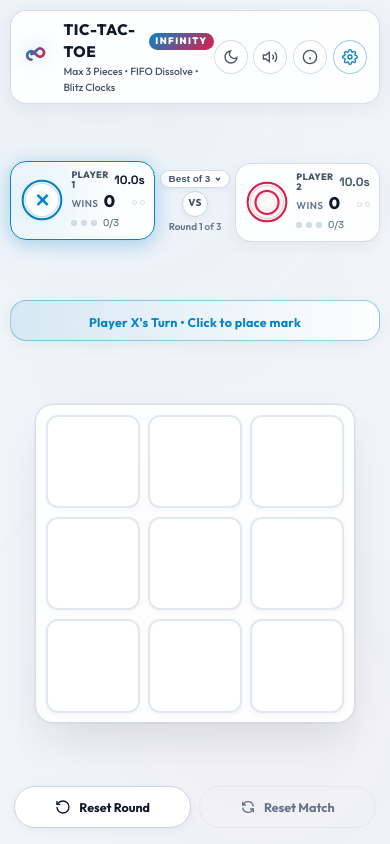
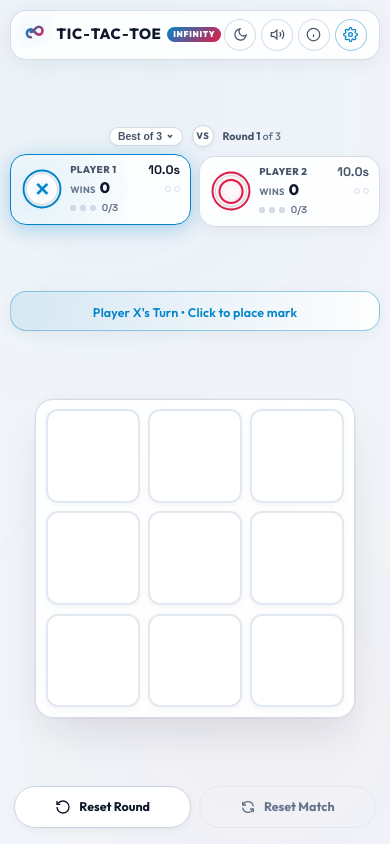
Before and after one commit to Privatedash/TicTacToe, a website: page index.html in a window 390 px wide. Drawn offline with Linux system fonts and the light colour scheme.

Commit message:
fix(mobile): resolve alignment issues, simplify header and streamline player card layout

```diff
--- a/css/style.css
+++ b/css/style.css
@@ -283,6 +283,14 @@ html, body {
   align-items: center;
   gap: 0.5rem;
   color: var(--text-main);
+  white-space: nowrap;
+  hyphens: none;
+  -webkit-hyphens: none;
+}
+
+.title-text {
+  white-space: nowrap;
+  letter-spacing: inherit;
 }
 
 .badge-infinity {
@@ -1875,67 +1883,164 @@ html, body {
     justify-content: space-between;
   }
 
-  /* Header */
+  /* Header: Sleek, compact 1-row layout with zero word wrapping */
   .app-header {
-    padding: 0.5rem 0.75rem;
+    padding: 0.45rem 0.75rem;
+    min-height: 50px;
     border-radius: var(--radius-md);
+    display: flex;
+    align-items: center;
+    justify-content: space-between;
+    width: 100%;
+  }
+
+  .logo-group {
+    display: flex;
+    align-items: center;
+    gap: 0.45rem;
+    min-width: 0;
+    flex-shrink: 1;
   }
 
   .logo-icon svg {
-    width: 28px;
-    height: 28px;
+    width: 26px;
+    height: 26px;
+    flex-shrink: 0;
+  }
+
+  .logo-text {
+    display: flex;
+    flex-direction: column;
+    min-width: 0;
   }
 
   .app-title {
-    font-size: 0.95rem;
+    font-size: clamp(0.82rem, 3.8vw, 0.98rem);
     gap: 0.35rem;
+    white-space: nowrap;
+    hyphens: none;
+    -webkit-hyphens: none;
+  }
+
+  .title-text {
+    white-space: nowrap;
   }
 
   .badge-infinity {
+    font-size: 0.52rem;
+    padding: 0.1rem 0.38rem;
+    letter-spacing: 0.08em;
+    white-space: nowrap;
+    flex-shrink: 0;
+  }
+
+  /* Subtitle hidden on mobile to eliminate visual clutter */
+  .app-subtitle {
+    display: none !important;
+  }
+
+  .header-actions {
+    display: flex;
+    align-items: center;
+    gap: 0.3rem;
+    flex-shrink: 0;
+  }
+
+  .icon-btn {
+    width: 32px;
+    height: 32px;
+    min-width: 32px;
+  }
+
+  .icon {
+    width: 15px;
+    height: 15px;
+  }
+
+  /* Players Section: Clean 2-column grid with centered match meta bar */
+  .players-section {
+    display: grid;
+    grid-template-columns: 1fr 1fr;
+    grid-template-areas:
+      "meta meta"
+      "card-x card-o";
+    gap: 0.45rem 0.55rem;
+    width: 100%;
+    align-items: stretch;
+  }
+
+  /* Match Meta Bar (Format + VS + Round) */
+  .versus-divider {
+    grid-area: meta;
+    display: flex;
+    flex-direction: row;
+    align-items: center;
+    justify-content: center;
+    gap: 0.55rem;
+    padding: 0.1rem 0;
+    width: 100%;
+  }
+
+  .format-pill-btn {
+    padding: 0.18rem 0.5rem;
+    font-size: 0.65rem;
+    font-weight: 700;
+    gap: 0.25rem;
+    white-space: nowrap;
+  }
+
+  .pill-chevron {
+    width: 8px;
+    height: 8px;
+  }
+
+  .vs-circle {
+    width: 22px;
+    height: 22px;
+    min-width: 22px;
     font-size: 0.58rem;
-    padding: 0.12rem 0.4rem;
-  }
-
-  .app-subtitle {
-    font-size: 0.65rem;
-    letter-spacing: 0;
-  }
-
-  .header-actions {
-    gap: 0.35rem;
-  }
-
-  .icon-btn {
-    width: 34px;
-    height: 34px;
-    min-width: 34px;
-  }
-
-  .icon {
-    width: 16px;
-    height: 16px;
-  }
-
-  /* Players Section */
-  .players-section {
-    gap: 0.35rem;
-  }
-
+    font-weight: 800;
+  }
+
+  .round-counter {
+    font-size: 0.68rem;
+    font-weight: 700;
+    color: var(--text-muted);
+    white-space: nowrap;
+  }
+
+  #player-card-x {
+    grid-area: card-x;
+  }
+
+  #player-card-o {
+    grid-area: card-o;
+  }
+
+  /* Player Card: Generous width, no text wrapping, symmetrical layout */
   .player-card {
-    padding: 0.5rem 0.55rem;
+    padding: 0.5rem 0.6rem;
     gap: 0.45rem;
     border-radius: var(--radius-md);
+    box-sizing: border-box;
+    min-width: 0;
+    width: 100%;
+    display: flex;
+    align-items: center;
   }
 
   .player-avatar-wrap {
-    width: 44px;
-    height: 44px;
+    width: 42px;
+    height: 42px;
+    min-width: 42px;
+    flex-shrink: 0;
   }
 
   .player-avatar {
-    width: 34px;
-    height: 34px;
+    width: 32px;
+    height: 32px;
     font-size: 1.15rem;
+    font-weight: 900;
   }
 
   .timer-ring-bg,
@@ -1944,92 +2049,115 @@ html, body {
   }
 
   .player-info {
-    gap: 0.15rem;
+    flex: 1;
+    min-width: 0;
+    display: flex;
+    flex-direction: column;
+    gap: 0.18rem;
   }
 
   .player-name-row {
-    line-height: 1.1;
+    display: flex;
+    align-items: center;
+    justify-content: space-between;
+    gap: 0.25rem;
+    width: 100%;
+    white-space: nowrap;
+    line-height: 1.15;
   }
 
   .player-badge {
+    font-size: 0.62rem;
+    font-weight: 800;
+    letter-spacing: 0.04em;
+    white-space: nowrap;
+    overflow: hidden;
+    text-overflow: ellipsis;
+  }
+
+  .timer-val {
+    font-size: 0.78rem;
+    font-weight: 700;
+    font-family: var(--font-mono);
+    white-space: nowrap;
+    flex-shrink: 0;
+  }
+
+  .player-score-row {
+    display: flex;
+    align-items: center;
+    justify-content: space-between;
+    gap: 0.25rem;
+    width: 100%;
+  }
+
+  .score-main-group {
+    display: flex;
+    align-items: baseline;
+    gap: 0.25rem;
+    white-space: nowrap;
+  }
+
+  .score-label {
     font-size: 0.58rem;
+    font-weight: 700;
+    color: var(--text-dim);
+    text-transform: uppercase;
     letter-spacing: 0.04em;
   }
 
-  .timer-val {
-    font-size: 0.75rem;
-  }
-
-  .player-score-row {
-    gap: 0.35rem;
-  }
-
-  .score-label {
-    font-size: 0.62rem;
-  }
-
   .score-val {
-    font-size: 1.05rem;
+    font-size: 0.95rem;
+    font-weight: 800;
+    line-height: 1;
+    color: var(--text-main);
   }
 
   .match-dots {
+    display: flex;
+    align-items: center;
     gap: 3px;
+    flex-shrink: 0;
   }
 
   .match-dot {
-    width: 5px;
-    height: 5px;
+    width: 6px;
+    height: 6px;
     border-width: 1px;
   }
 
   .piece-slots {
+    display: flex;
+    align-items: center;
     gap: 0.25rem;
-    margin-top: 0.1rem;
+    margin-top: 0.05rem;
+    width: 100%;
   }
 
   .slot-dot {
     width: 6px;
     height: 6px;
+    border-radius: 50%;
+    flex-shrink: 0;
   }
 
   .slot-label {
     font-size: 0.62rem;
+    font-family: var(--font-mono);
+    font-weight: 600;
+    color: var(--text-dim);
     margin-left: 0.1rem;
-  }
-
-  /* Versus Divider */
-  .versus-divider {
-    gap: 0.2rem;
-  }
-
-  .format-pill-btn {
-    padding: 0.15rem 0.45rem;
-    font-size: 0.62rem;
-    gap: 0.2rem;
-  }
-
-  .pill-chevron {
-    width: 8px;
-    height: 8px;
-  }
-
-  .vs-circle {
-    width: 26px;
-    height: 26px;
-    font-size: 0.62rem;
-  }
-
-  .round-counter {
-    font-size: 0.62rem;
+    white-space: nowrap;
   }
 
   /* Turn Banner */
   .turn-banner {
     padding: 0.45rem 0.85rem;
-    gap: 0.35rem;
+    gap: 0.3rem;
     border-radius: var(--radius-md);
     flex-direction: column;
     text-align: center;
+    width: 100%;
   }
 
   .banner-info-wrap {
@@ -2039,12 +2167,16 @@ html, body {
 
   .turn-message {
     font-size: 0.78rem;
+    font-weight: 600;
     text-align: center;
+    letter-spacing: 0.01em;
   }
 
   .vanishing-hint-badge {
     font-size: 0.68rem;
     padding: 0.12rem 0.5rem;
+    border-radius: var(--radius-full);
+    align-self: center;
   }
 
   .banner-action-btn {
@@ -2339,70 +2471,102 @@ html, body {
 /* 2. Compact / Narrow Mobile Screens (<= 380px, e.g. iPhone SE, small Galaxy) */
 @media (max-width: 380px) {
   .app-container {
-    padding: max(0.4rem, env(safe-area-inset-top)) max(0.45rem, env(safe-area-inset-right)) max(0.75rem, env(safe-area-inset-bottom)) max(0.45rem, env(safe-area-inset-left));
-    gap: 0.45rem;
+    padding: max(0.4rem, env(safe-area-inset-top)) max(0.4rem, env(safe-area-inset-right)) max(0.75rem, env(safe-area-inset-bottom)) max(0.4rem, env(safe-area-inset-left));
+    gap: 0.4rem;
   }
 
   .app-header {
-    padding: 0.4rem 0.6rem;
+    padding: 0.35rem 0.55rem;
+    min-height: 46px;
   }
 
   .app-title {
-    font-size: 0.88rem;
+    font-size: 0.8rem;
+    gap: 0.25rem;
+  }
+
+  .badge-infinity {
+    font-size: 0.48rem;
+    padding: 0.08rem 0.3rem;
   }
 
   .app-subtitle {
-    display: none; /* Hide subtitle to preserve clean, unclipped single-line header */
+    display: none !important;
+  }
+
+  .header-actions {
+    gap: 0.2rem;
   }
 
   .icon-btn {
-    width: 30px;
-    height: 30px;
-    min-width: 30px;
+    width: 28px;
+    height: 28px;
+    min-width: 28px;
   }
 
   .icon {
-    width: 14px;
-    height: 14px;
+    width: 13px;
+    height: 13px;
+  }
+
+  .players-section {
+    gap: 0.35rem 0.4rem;
+  }
+
+  .versus-divider {
+    gap: 0.4rem;
+  }
+
+  .format-pill-btn {
+    font-size: 0.58rem;
+    padding: 0.12rem 0.4rem;
+  }
+
+  .vs-circle {
+    width: 20px;
+    height: 20px;
+    min-width: 20px;
+    font-size: 0.54rem;
+  }
+
+  .round-counter {
+    font-size: 0.62rem;
   }
 
   .player-card {
-    padding: 0.4rem 0.45rem;
+    padding: 0.38rem 0.45rem;
     gap: 0.35rem;
   }
 
   .player-avatar-wrap {
-    width: 38px;
-    height: 38px;
+    width: 36px;
+    height: 36px;
+    min-width: 36px;
   }
 
   .player-avatar {
-    width: 30px;
-    height: 30px;
+    width: 28px;
+    height: 28px;
     font-size: 1rem;
   }
 
   .player-badge {
-    display: none; /* Hide 'PLAYER 1' badge on narrow screens, symbol ✕/◯ already tells it */
+    font-size: 0.56rem;
+    white-space: nowrap;
   }
 
   .timer-val {
     font-size: 0.7rem;
+    white-space: nowrap;
   }
 
   .score-val {
-    font-size: 0.95rem;
-  }
-
-  .format-pill-btn {
-    font-size: 0.55rem;
-    padding: 0.1rem 0.35rem;
-  }
-
-  .vs-circle {
-    width: 24px;
-    height: 24px;
-    font-size: 0.58rem;
+    font-size: 0.88rem;
+  }
+
+  .slot-dot {
+    width: 5px;
+    height: 5px;
   }
 
   .turn-message {
@@ -2416,6 +2580,7 @@ html, body {
   .app-footer button {
     font-size: 0.72rem;
     padding: 0.4rem 0.5rem;
+    min-height: 38px;
   }
 }
 
--- a/index.html
+++ b/index.html
@@ -43,7 +43,7 @@
           </svg>
         </div>
         <div class="logo-text">
-          <h1 class="app-title">TIC-TAC-TOE <span class="badge-infinity">INFINITY</span></h1>
+          <h1 class="app-title"><span class="title-text">TIC&#8209;TAC&#8209;TOE</span> <span class="badge-infinity">INFINITY</span></h1>
           <p class="app-subtitle">Max 3 Pieces • FIFO Dissolve • Blitz Clocks</p>
         </div>
       </div>
```
